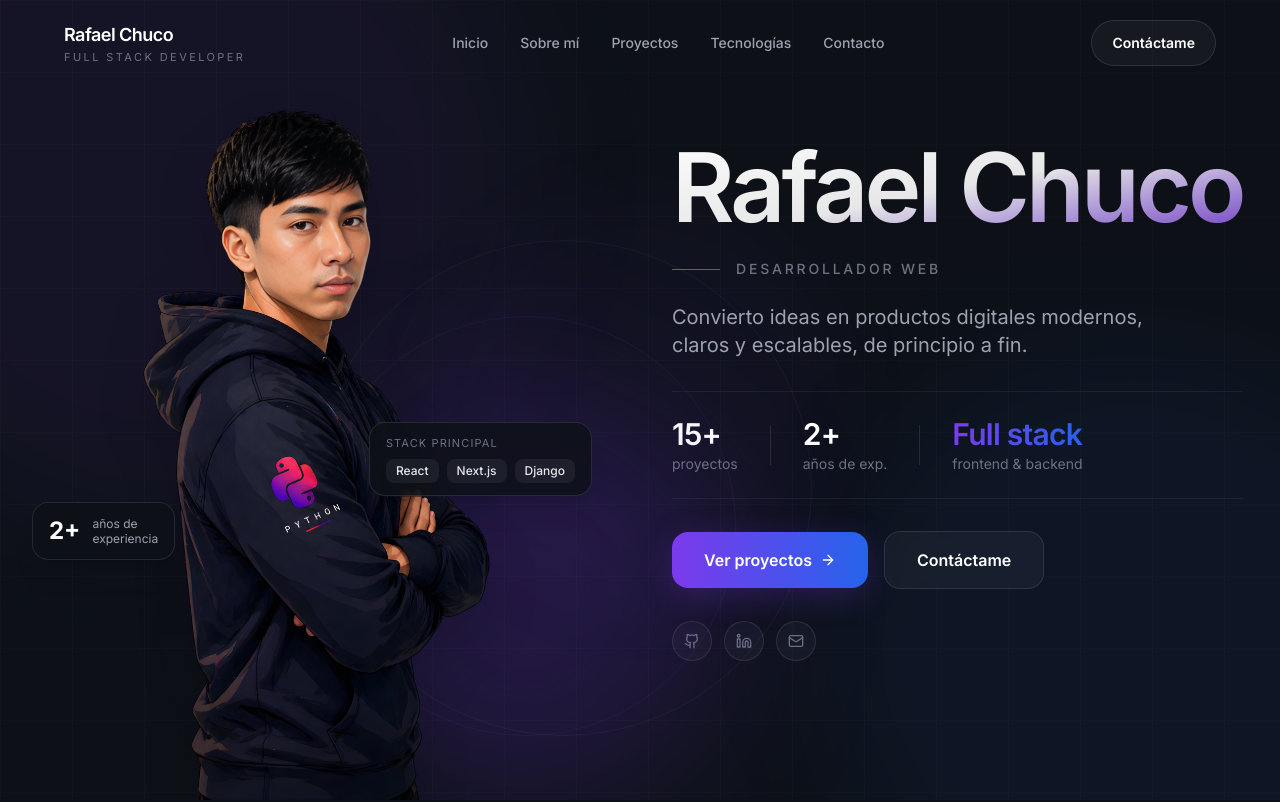
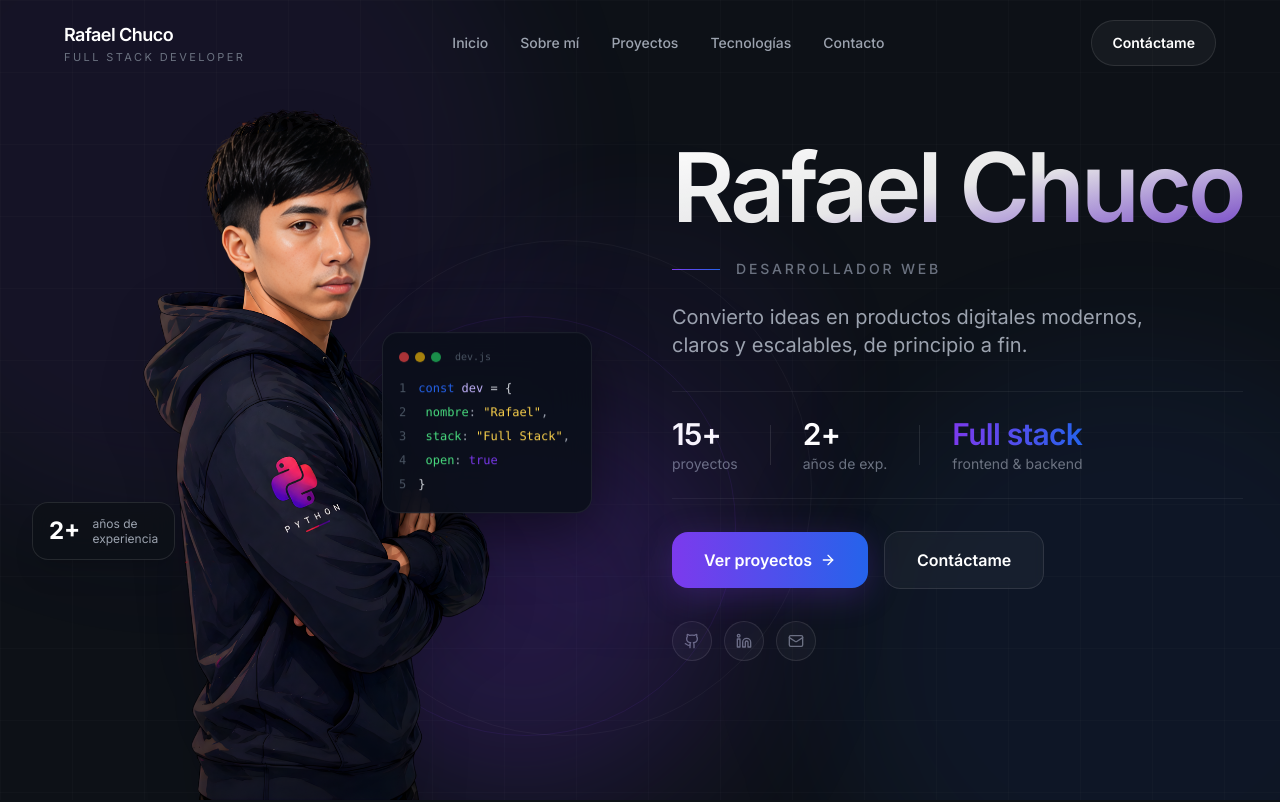
Before and after one commit to rafaelchuco/rafael-chuco-portfolio, a Next.js app: page / in a window 1280 px wide. Shown: the top 802 px of the page. Built offline with nearby package versions, Linux system fonts and the light colour scheme.

Commit message:
feat: add CodeCard component for animated code display in Hero section

```diff
--- a/components/Hero.tsx
+++ b/components/Hero.tsx
@@ -1,8 +1,74 @@
 'use client';
 
-import { motion } from 'framer-motion';
+import { motion, useAnimationControls } from 'framer-motion';
 import { Github, Linkedin, Mail, ArrowRight } from 'lucide-react';
 import Image from 'next/image';
+import { useEffect, useState } from 'react';
+
+const codeLines = [
+  { tokens: [{ t: 'const ', c: 'text-primary-blue' }, { t: 'dev', c: 'text-violet-300' }, { t: ' = {', c: 'text-gray-300' }] },
+  { tokens: [{ t: '  nombre', c: 'text-green-400' }, { t: ': ', c: 'text-gray-400' }, { t: '"Rafael"', c: 'text-amber-300' }, { t: ',', c: 'text-gray-400' }] },
+  { tokens: [{ t: '  stack', c: 'text-green-400' }, { t: ': ', c: 'text-gray-400' }, { t: '"Full Stack"', c: 'text-amber-300' }, { t: ',', c: 'text-gray-400' }] },
+  { tokens: [{ t: '  open', c: 'text-green-400' }, { t: ': ', c: 'text-gray-400' }, { t: 'true', c: 'text-primary-purple' }] },
+  { tokens: [{ t: '}', c: 'text-gray-300' }] },
+];
+
+function CodeCard() {
+  const [visibleLines, setVisibleLines] = useState(0);
+
+  useEffect(() => {
+    let i = 0;
+    const interval = setInterval(() => {
+      i++;
+      setVisibleLines(i);
+      if (i >= codeLines.length) clearInterval(interval);
+    }, 320);
+    return () => clearInterval(interval);
+  }, []);
+
+  return (
+    <motion.div
+      initial={{ opacity: 0, x: 30, y: 10 }}
+      animate={{ opacity: 1, x: 0, y: [0, -8, 0] }}
+      transition={{
+        opacity: { delay: 1.1, duration: 0.7 },
+        x: { delay: 1.1, duration: 0.7 },
+        y: { delay: 2, duration: 3.5, repeat: Infinity, ease: 'easeInOut' },
+      }}
+      className="absolute right-4 bottom-[35%] z-20 min-w-[210px] rounded-2xl border border-white/[0.08] bg-[#0A0F1A]/90 p-4 backdrop-blur-xl shadow-[0_20px_60px_rgba(0,0,0,0.5)]"
+    >
+      {/* Header bar */}
+      <div className="flex items-center gap-1.5 mb-3">
+        <span className="h-2.5 w-2.5 rounded-full bg-red-500/70" />
+        <span className="h-2.5 w-2.5 rounded-full bg-yellow-500/70" />
+        <span className="h-2.5 w-2.5 rounded-full bg-green-500/70" />
+        <span className="ml-2 text-[10px] text-gray-600 font-mono">dev.js</span>
+      </div>
+      {/* Code lines */}
+      <div className="font-mono text-[12px] leading-6 space-y-0">
+        {codeLines.map((line, li) => (
+          <div
+            key={li}
+            className={`transition-all duration-300 ${li < visibleLines ? 'opacity-100' : 'opacity-0'}`}
+          >
+            <span className="select-none text-gray-600 mr-3">{li + 1}</span>
+            {line.tokens.map((tok, ti) => (
+              <span key={ti} className={tok.c}>{tok.t}</span>
+            ))}
+            {/* blinking cursor on last visible line */}
+            {li === visibleLines - 1 && visibleLines < codeLines.length && (
+              <motion.span
+                animate={{ opacity: [1, 0, 1] }}
+                transition={{ duration: 0.7, repeat: Infinity }}
+                className="inline-block w-[7px] h-[13px] bg-primary-purple/80 ml-0.5 align-middle"
+              />
+            )}
+          </div>
+        ))}
+      </div>
+    </motion.div>
+  );
+}
 
 export default function Hero() {
   return (
@@ -50,20 +116,8 @@ export default function Hero() {
             <span className="text-xs leading-tight text-gray-400">años de<br/>experiencia</span>
           </motion.div>
 
-          {/* Floating badge — stack */}
-          <motion.div
-            initial={{ opacity: 0, x: 30, y: 10 }}
-            animate={{ opacity: 1, x: 0, y: 0 }}
-            transition={{ delay: 1.1, duration: 0.7, ease: 'easeOut' }}
-            className="absolute right-4 bottom-[38%] z-20 rounded-2xl border border-white/10 bg-[#0D1117]/80 px-4 py-3 backdrop-blur-md shadow-xl"
-          >
-            <p className="text-[11px] uppercase tracking-widest text-gray-500 mb-2">Stack principal</p>
-            <div className="flex items-center gap-2">
-              <span className="rounded-lg bg-white/[0.06] px-2.5 py-1 text-xs font-medium text-gray-200">React</span>
-              <span className="rounded-lg bg-white/[0.06] px-2.5 py-1 text-xs font-medium text-gray-200">Next.js</span>
-              <span className="rounded-lg bg-white/[0.06] px-2.5 py-1 text-xs font-medium text-gray-200">Django</span>
-            </div>
-          </motion.div>
+          {/* Floating badge — stack code card */}
+          <CodeCard />
 
           {/* Image */}
           <motion.div
```
